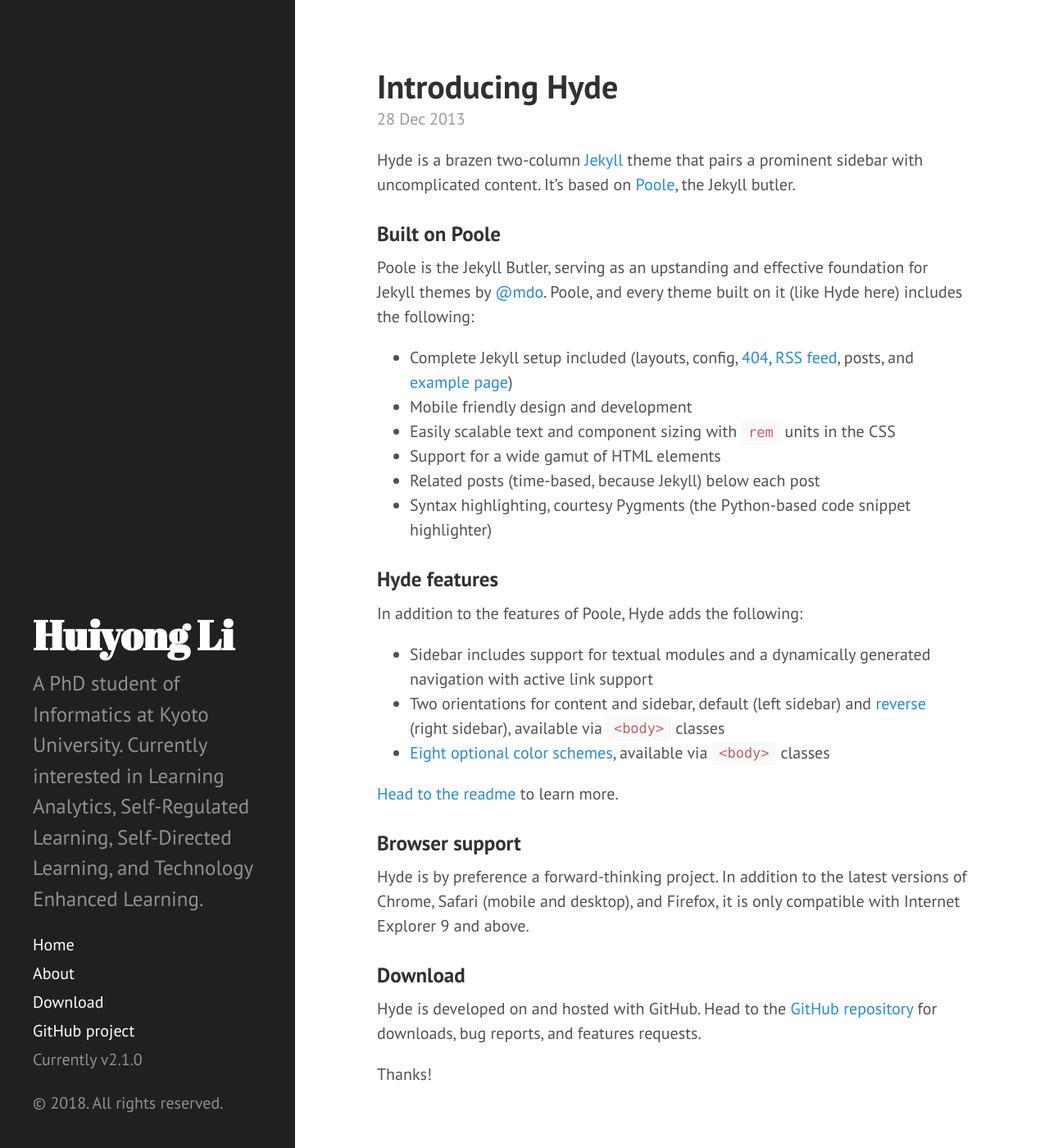
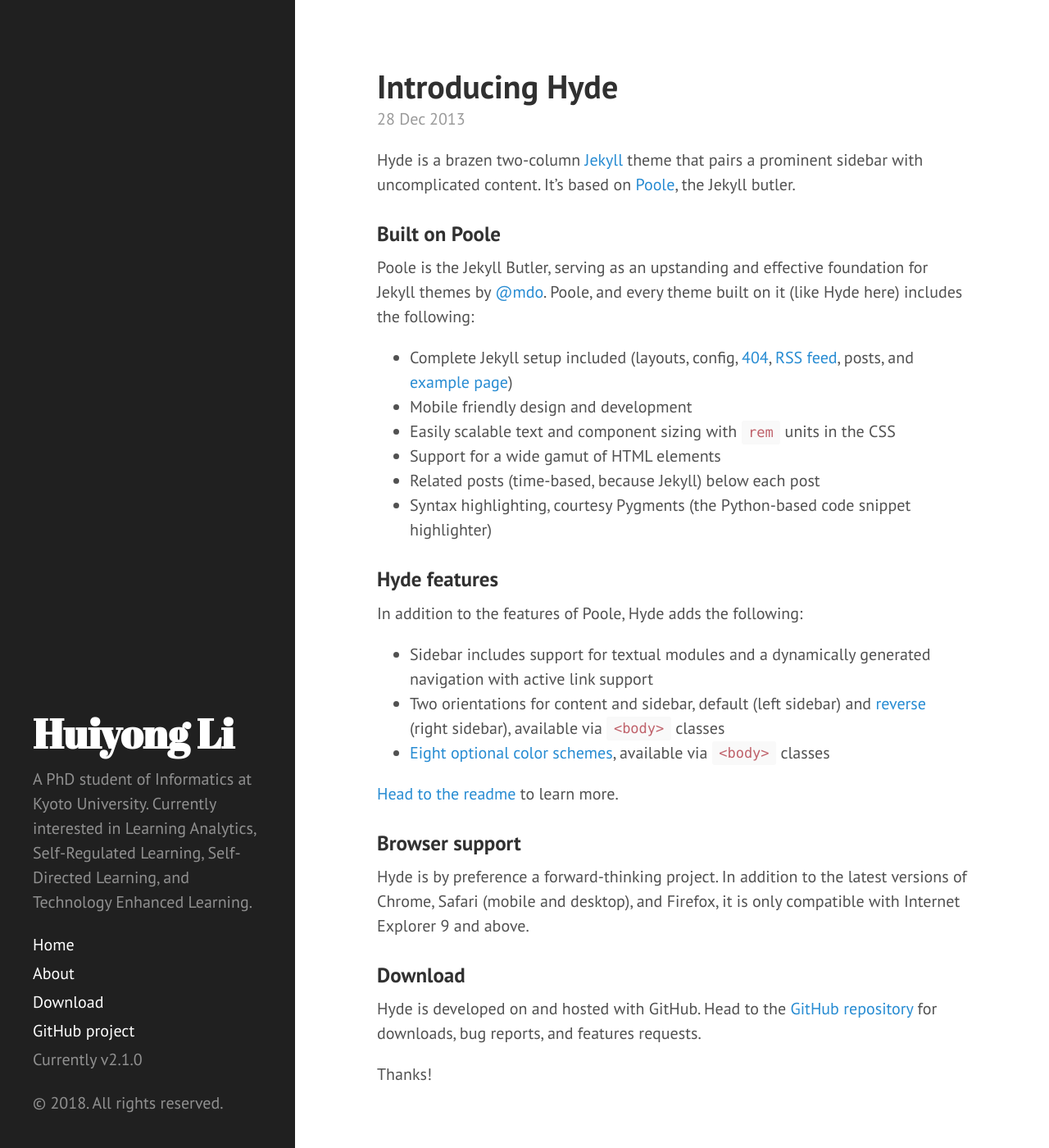
Before and after one commit to li-huiyong/li-huiyong.github.io, a Jekyll site: the page built from index.html, in a window 1280 px wide and 1400 px high. Shown: the whole window at 82% size. Built offline with Jekyll 4.4.1, drawn with Linux system fonts in a browser that asks for light colours; the list of posts is cut into pages by our own code.

Commit message:
Update site.description font size

```diff
--- a/public/css/poole.css
+++ b/public/css/poole.css
@@ -259,8 +259,8 @@
  */
 
 .lead {
-  font-size: 1.25rem;
-  font-weight: 300;
+  font-size: 1rem;
+  font-weight: 200;
 }
 
 
```
